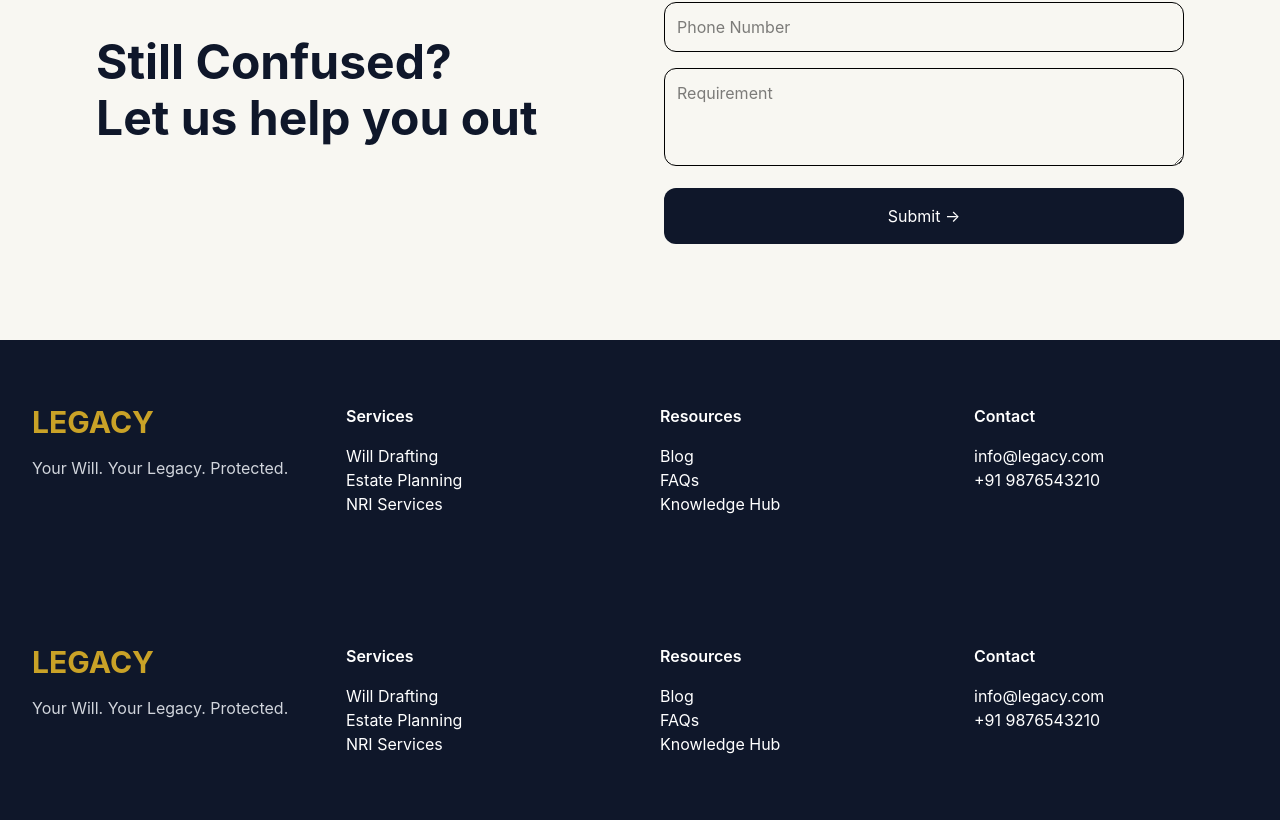
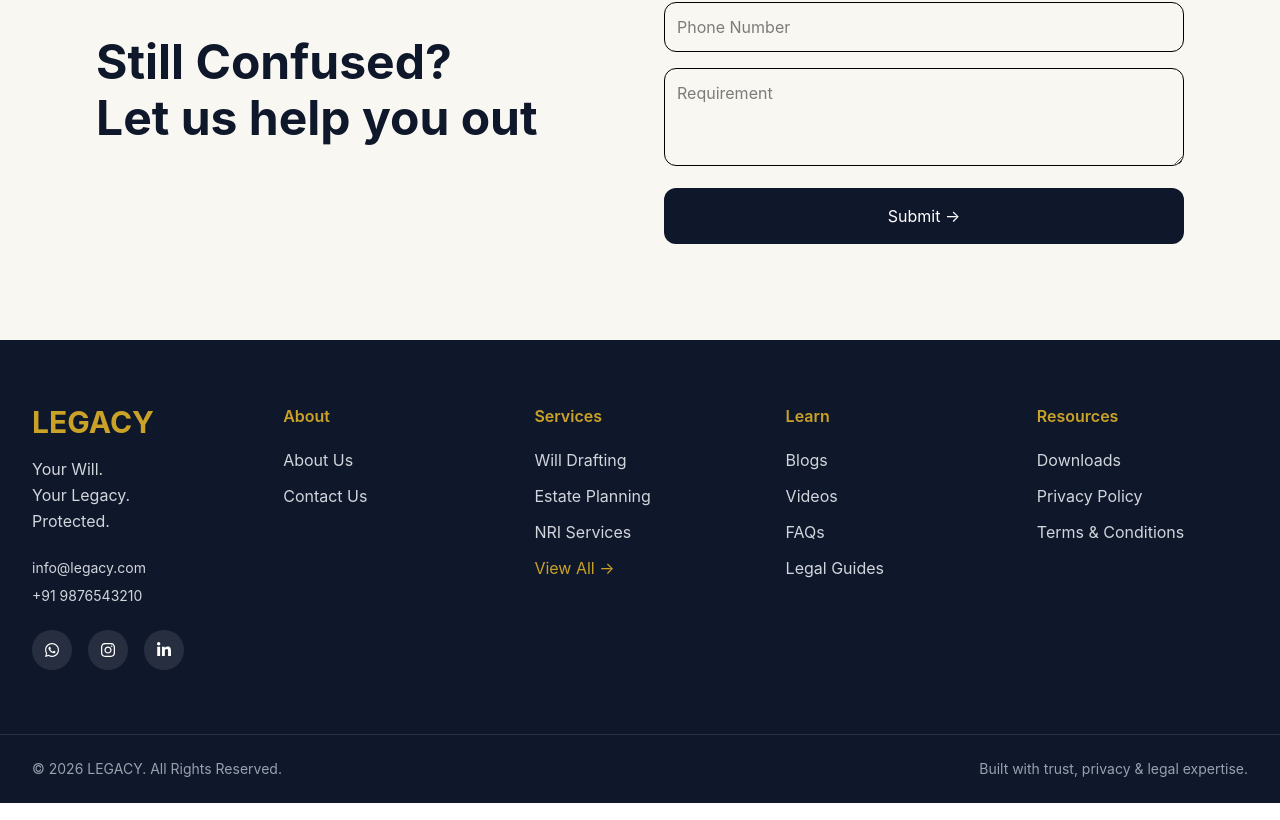
Before and after one commit to Yash-shree23/legacy-website, a React (Vite) app: page /services/annual-review in a window 1280 px wide. Shown: the part 1308-2128 px from the top of the page. Built offline with nearby package versions, Linux system fonts and the light colour scheme.

Commit message:
Updated Footer

```diff
--- a/src/components/Footer/Footer.jsx
+++ b/src/components/Footer/Footer.jsx
@@ -1,40 +1,314 @@
+// function Footer() {
+//   return (
+//     <footer className="bg-[#0F172A] text-white py-16">
+
+//       <div className="max-w-7xl mx-auto px-8 grid md:grid-cols-4 gap-10">
+
+//         <div>
+//           <h2 className="text-3xl font-bold text-[#C9A227]">
+//             LEGACY
+//           </h2>
+
+//           <p className="mt-4 text-gray-300">
+//             Your Will. Your Legacy. Protected.
+//           </p>
+//         </div>
+
+//         <div>
+//           <h3 className="font-semibold mb-4">Services</h3>
+
+//           <p>Will Drafting</p>
+//           <p>Estate Planning</p>
+//           <p>NRI Services</p>
+//         </div>
+
+//         <div>
+//           <h3 className="font-semibold mb-4">Resources</h3>
+
+//           <p>Blog</p>
+//           <p>FAQs</p>
+//           <p>Knowledge Hub</p>
+//         </div>
+
+//         <div>
+//           <h3 className="font-semibold mb-4">Contact</h3>
+
+//           <p>info@legacy.com</p>
+//           <p>+91 9876543210</p>
+//         </div>
+
+//       </div>
+
+//     </footer>
+//   );
+// }
+
+// export default Footer;
+
+import { Link } from "react-router-dom";
+import {
+  FaWhatsapp,
+  FaInstagram,
+  FaLinkedinIn,
+} from "react-icons/fa";
+
 function Footer() {
   return (
-    <footer className="bg-[#0F172A] text-white py-16">
+    <footer className="bg-[#0F172A] text-white">
 
-      <div className="max-w-7xl mx-auto px-8 grid md:grid-cols-4 gap-10">
+      <div className="max-w-7xl mx-auto px-8 py-16">
+
+        <div className="grid md:grid-cols-5 gap-10">
+
+          {/* Logo Section */}
 
           <div>
+
             <h2 className="text-3xl font-bold text-[#C9A227]">
               LEGACY
             </h2>
 
-          <p className="mt-4 text-gray-300">
-            Your Will. Your Legacy. Protected.
+            <p className="mt-4 text-gray-300 leading-relaxed">
+              Your Will.
+              <br />
+              Your Legacy.
+              <br />
+              Protected.
             </p>
+
+            {/* Contact Info */}
+
+            <div className="mt-6 space-y-2 text-gray-300 text-sm">
+              <p>info@legacy.com</p>
+              <p>+91 9876543210</p>
             </div>
 
-        <div>
-          <h3 className="font-semibold mb-4">Services</h3>
+            {/* Social Icons */}
 
-          <p>Will Drafting</p>
-          <p>Estate Planning</p>
-          <p>NRI Services</p>
+            <div className="flex gap-4 mt-6">
+
+              <a
+                href="https://wa.me/919876543210"
+                target="_blank"
+                rel="noreferrer"
+                className="w-10 h-10 rounded-full bg-white/10 flex items-center justify-center hover:bg-[#C9A227] transition"
+              >
+                <FaWhatsapp />
+              </a>
+
+              <a
+                href="https://instagram.com"
+                target="_blank"
+                rel="noreferrer"
+                className="w-10 h-10 rounded-full bg-white/10 flex items-center justify-center hover:bg-[#C9A227] transition"
+              >
+                <FaInstagram />
+              </a>
+
+              <a
+                href="https://linkedin.com"
+                target="_blank"
+                rel="noreferrer"
+                className="w-10 h-10 rounded-full bg-white/10 flex items-center justify-center hover:bg-[#C9A227] transition"
+              >
+                <FaLinkedinIn />
+              </a>
+
             </div>
 
-        <div>
-          <h3 className="font-semibold mb-4">Resources</h3>
-
-          <p>Blog</p>
-          <p>FAQs</p>
-          <p>Knowledge Hub</p>
           </div>
 
+          {/* About */}
+
           <div>
-          <h3 className="font-semibold mb-4">Contact</h3>
 
-          <p>info@legacy.com</p>
-          <p>+91 9876543210</p>
+            <h3 className="font-semibold text-[#C9A227] mb-5">
+              About
+            </h3>
+
+            <ul className="space-y-3 text-gray-300">
+
+              <li>
+                <Link
+                  to="/aboutus"
+                  className="hover:text-[#C9A227] transition"
+                >
+                  About Us
+                </Link>
+              </li>
+
+              <li>
+                <Link
+                  to="/contact"
+                  className="hover:text-[#C9A227] transition"
+                >
+                  Contact Us
+                </Link>
+              </li>
+
+            </ul>
+
+          </div>
+
+          {/* Services */}
+
+          <div>
+
+            <h3 className="font-semibold text-[#C9A227] mb-5">
+              Services
+            </h3>
+
+            <ul className="space-y-3 text-gray-300">
+
+              <li>
+                <Link
+                  to="/services/will-drafting"
+                  className="hover:text-[#C9A227] transition"
+                >
+                  Will Drafting
+                </Link>
+              </li>
+
+              <li>
+                <Link
+                  to="/services/estate-planning"
+                  className="hover:text-[#C9A227] transition"
+                >
+                  Estate Planning
+                </Link>
+              </li>
+
+              <li>
+                <Link
+                  to="/services/nri-services"
+                  className="hover:text-[#C9A227] transition"
+                >
+                  NRI Services
+                </Link>
+              </li>
+
+              <li>
+                <Link
+                  to="/services"
+                  className="text-[#C9A227]"
+                >
+                  View All →
+                </Link>
+              </li>
+
+            </ul>
+
+          </div>
+
+          {/* Learn */}
+
+          <div>
+
+            <h3 className="font-semibold text-[#C9A227] mb-5">
+              Learn
+            </h3>
+
+            <ul className="space-y-3 text-gray-300">
+
+              <li>
+                <Link
+                  to="/blogs"
+                  className="hover:text-[#C9A227] transition"
+                >
+                  Blogs
+                </Link>
+              </li>
+
+              <li>
+                <Link
+                  to="/videos"
+                  className="hover:text-[#C9A227] transition"
+                >
+                  Videos
+                </Link>
+              </li>
+
+              <li>
+                <Link
+                  to="/faqs"
+                  className="hover:text-[#C9A227] transition"
+                >
+                  FAQs
+                </Link>
+              </li>
+
+              <li>
+                <Link
+                  to="/legal-guides"
+                  className="hover:text-[#C9A227] transition"
+                >
+                  Legal Guides
+                </Link>
+              </li>
+
+            </ul>
+
+          </div>
+
+          {/* Resources */}
+
+          <div>
+
+            <h3 className="font-semibold text-[#C9A227] mb-5">
+              Resources
+            </h3>
+
+            <ul className="space-y-3 text-gray-300">
+
+              <li>
+                <Link
+                  to="/resources"
+                  className="hover:text-[#C9A227] transition"
+                >
+                  Downloads
+                </Link>
+              </li>
+
+              <li>
+                <Link
+                  to="/privacy-policy"
+                  className="hover:text-[#C9A227] transition"
+                >
+                  Privacy Policy
+                </Link>
+              </li>
+
+              <li>
+                <Link
+                  to="/terms"
+                  className="hover:text-[#C9A227] transition"
+                >
+                  Terms & Conditions
+                </Link>
+              </li>
+
+            </ul>
+
+          </div>
+
+        </div>
+
+      </div>
+
+      {/* Bottom Bar */}
+
+      <div className="border-t border-white/10">
+
+        <div className="max-w-7xl mx-auto px-8 py-6 flex flex-col md:flex-row justify-between items-center text-sm text-gray-400">
+
+          <p>
+            © 2026 LEGACY. All Rights Reserved.
+          </p>
+
+          <p className="mt-3 md:mt-0">
+            Built with trust, privacy & legal expertise.
+          </p>
+
         </div>
 
       </div>
--- a/src/pages/Services/ServiceDetails.jsx
+++ b/src/pages/Services/ServiceDetails.jsx
@@ -175,7 +175,7 @@ function ServiceDetails() {
 
       </section>
 
-      <Footer />
+      {/* <Footer /> */}
     </>
   );
 }
```
Lines whose indentation alone changed are shown as unchanged.
